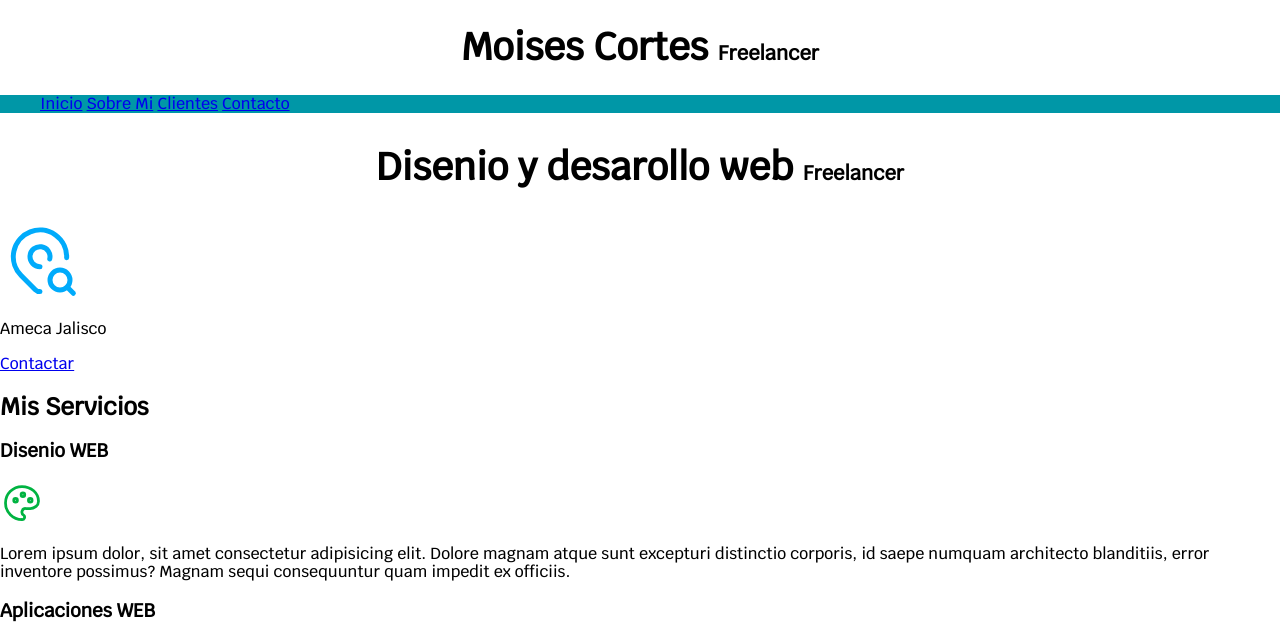
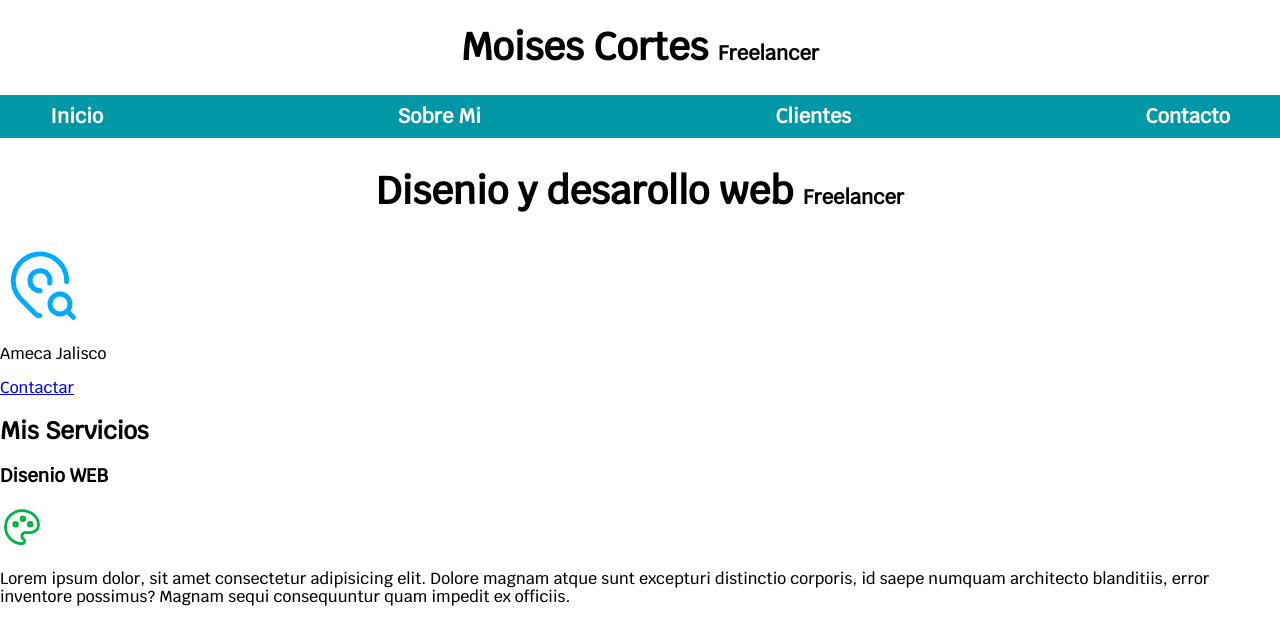
Before and after one commit to moisescortes/Curso-WEB-Dev, a plain HTML site: page index.html in a window 1280 px wide. Shown: the top 622 px of the page. Drawn offline with Linux system fonts and the light colour scheme.

Commit message:
16 Julio 23 1.2

```diff
--- a/css/styles.css
+++ b/css/styles.css
@@ -24,5 +24,21 @@ body {
 }
 .contenedor{
     width: 120rem;
-    margin: 0 auto;
+    margin: 10px auto;
 }
+
+.navegacion-principal {
+    display: flex;
+    justify-content: space-between;
+}
+.navegacion-principal a {
+    color: var(--blanco);
+    padding: 1rem;
+    text-decoration: none;
+    font-size: 2rem;
+    font-weight: 700;
+}
+.navegacion-principal a:hover{
+    color: var(--oscuro);
+    background-color: var(--primario);
+}
--- a/index.html
+++ b/index.html
@@ -18,14 +18,14 @@
   </header>
 
   <!--Barra de navegacion-->
-  <div class="nav-bg">
-    <nav class="contenedor">
+<div class="nav-bg">
+    <nav class="navegacion-principal contenedor">
       <a href="nosotros.html">Inicio</a>
       <a href="#">Sobre Mi</a>
       <a href="#">Clientes</a>
       <a href="#">Contacto</a>
     </nav>
-  </div>
+</div>
 
   <!--Seccion #1-->
   <section>
```
